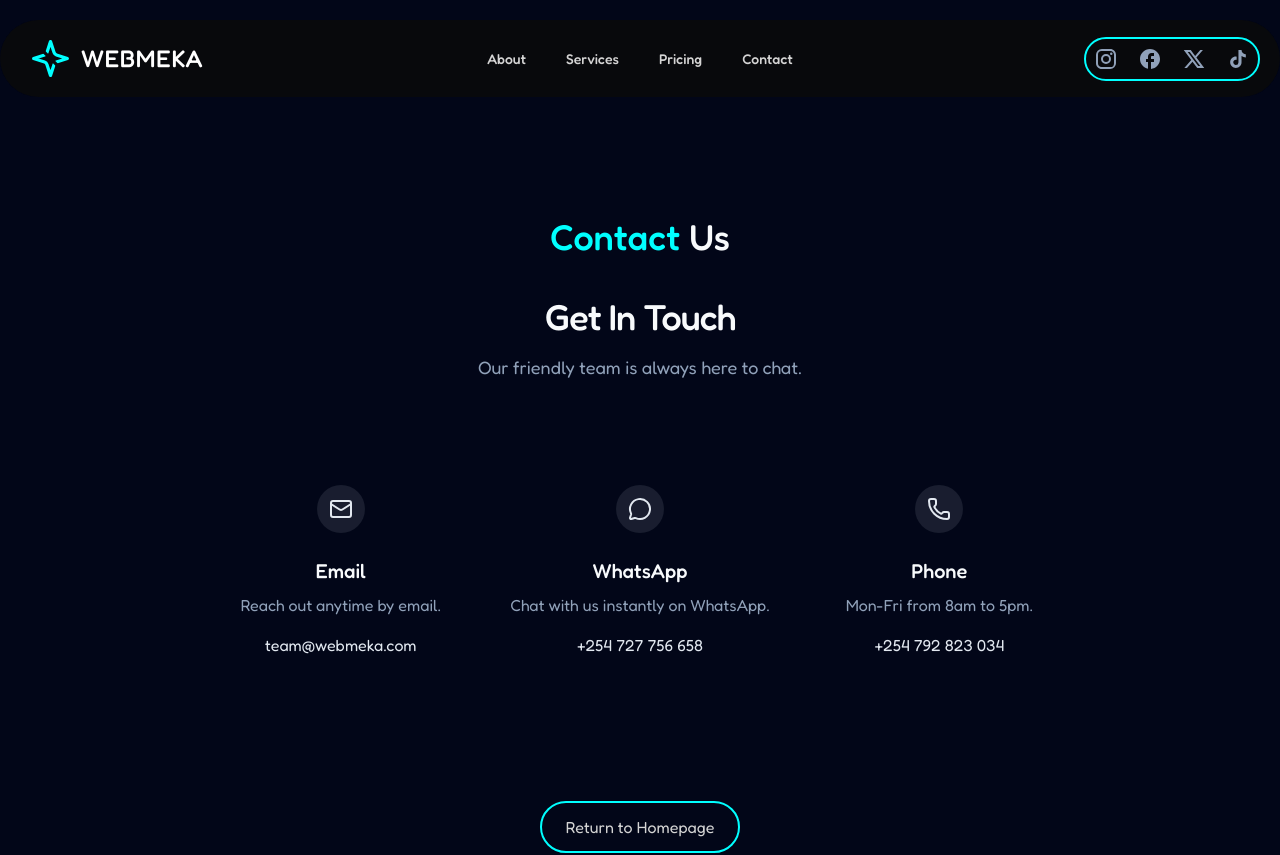
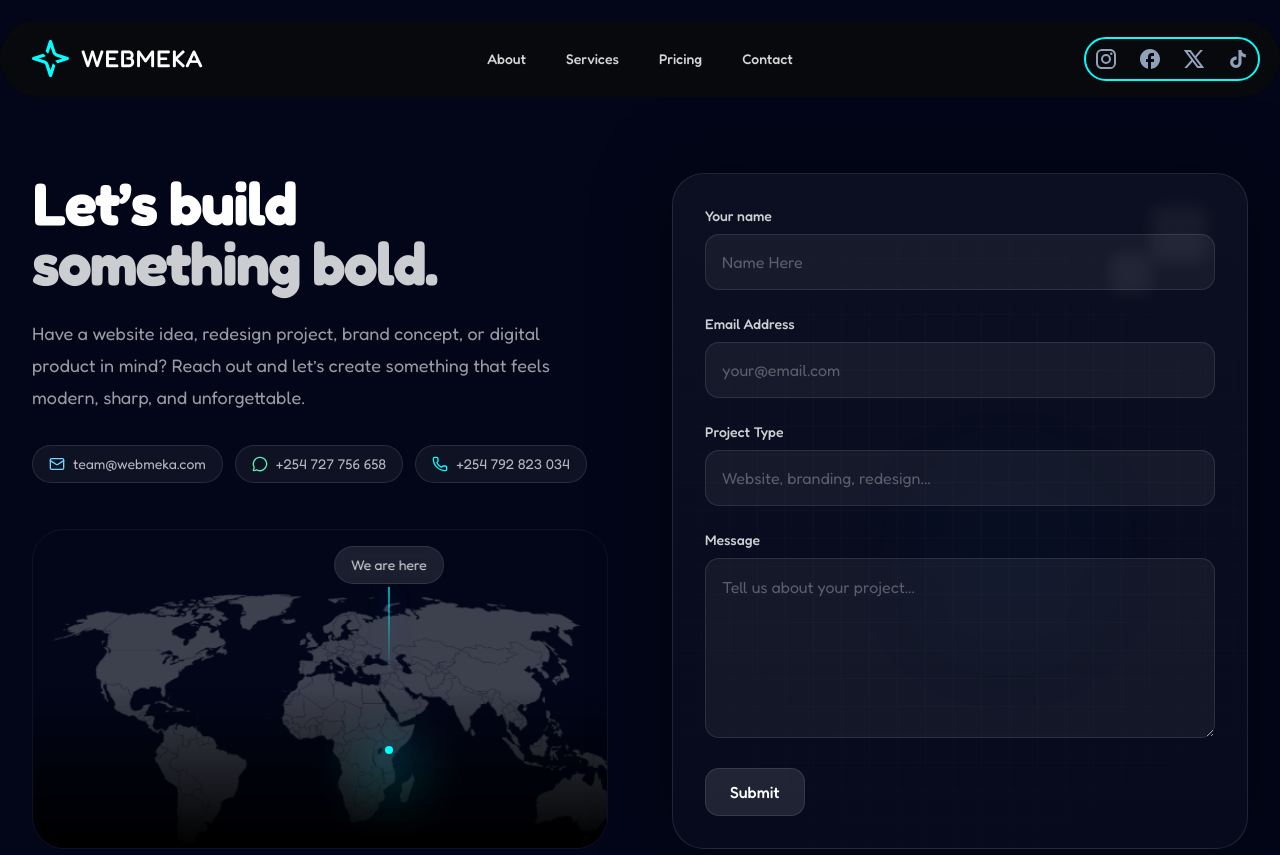
Before and after one commit to webmeka/webmeka, a Next.js app: page /contact-us in a window 1280 px wide. Shown: the top 855 px of the page. Built offline with nearby package versions, Linux system fonts and the light colour scheme.

Commit message:
new contact us page

```diff
--- a/src/app/about/page.tsx
+++ b/src/app/about/page.tsx
@@ -1,7 +1,6 @@
 import type { Metadata } from "next";
 import TrueFocus from "@/components/ui/trueFocus";
 import Features from "@/components/webmeka";
-import BackButton from "@/components/ui/back-button";
 
 export const metadata: Metadata = {
   title: "About WEBMEKA | Strategy Driven Creative Design Studio",
@@ -65,8 +64,6 @@ export default function AboutPage() {
           experiences people remember.
         </p>
       </div>
-
-      <BackButton />
     </section>
   );
 }
--- a/src/app/contact-us/page.tsx
+++ b/src/app/contact-us/page.tsx
@@ -1,6 +1,8 @@
 import type { Metadata } from "next";
-import ContactUsSection from "@/components/contact-us-section";
-import BackButton from "@/components/ui/back-button";
+import ContactForm from "@/components/ui/contact/contact-form"
+import ContactMap from "@/components/ui/contact/contact-map"
+import { Mail, MessageCircle, Phone } from "lucide-react"
+
 
 export const metadata: Metadata = {
   title: "Contact WEBMEKA | Get in Touch with Our Creative Studio",
@@ -23,11 +25,65 @@ export const metadata: Metadata = {
   },
 };
 
-export default function WebmekaContact() {
+export default function ContactPage() {
   return (
-    <div className="mb-20">
-    <ContactUsSection />
-    <BackButton/>
-    </div>
-  );
+    <main className="min-h-screen text-white ">
+      <section className="mx-auto grid max-w-7xl grid-cols-1 gap-10 px-4 py-16 sm:px-6 md:py-24 lg:grid-cols-2 lg:gap-16 lg:px-8">
+
+        {/* Left */}
+        <div className="flex flex-col justify-between">
+          <div>
+
+            <h1 className="text-4xl font-bold tracking-tight sm:text-5xl lg:text-6xl">
+              Let’s build
+              <span className="block text-white/80">something bold.</span>
+            </h1>
+
+            <p className="mt-6 max-w-xl text-base leading-8 text-white/60 sm:text-lg">
+              Have a website idea, redesign project, brand concept, or digital
+              product in mind? Reach out and let’s create something that feels
+              modern, sharp, and unforgettable.
+            </p>
+
+          <div className="mt-8 flex flex-wrap gap-3 text-sm text-white/70">
+            <a
+              href="mailto:team@webmeka.com"
+              className="inline-flex items-center gap-2 rounded-full border border-white/10 bg-white/5 px-4 py-2 transition hover:bg-white/10"
+            >
+              <Mail className="h-4 w-4 text-sky-300" />
+              team@webmeka.com
+            </a>
+
+            <a
+              href="https://wa.me/254727756658"
+              target="_blank"
+              rel="noopener noreferrer"
+              className="inline-flex items-center gap-2 rounded-full border border-white/10 bg-white/5 px-4 py-2 transition hover:bg-white/10"
+            >
+              <MessageCircle className="h-4 w-4 text-emerald-300" />
+              +254 727 756 658
+            </a>
+
+            <a
+              href="tel:+254792823034"
+              className="inline-flex items-center gap-2 rounded-full border border-white/10 bg-white/5 px-4 py-2 transition hover:bg-white/10"
+            >
+              <Phone className="h-4 w-4 text-webmeka" />
+              +254 792 823 034
+            </a>
+          </div>
+          </div>
+
+          <div className="mt-14 lg:mt-10">
+            <ContactMap />
+          </div>
+        </div>
+
+        {/* Right */}
+        <div>
+          <ContactForm />
+        </div>
+      </section>
+    </main>
+  )
 }
--- /dev/null
+++ b/src/components/ui/contact/contact-form.tsx
@@ -0,0 +1,79 @@
+export default function ContactForm() {
+  return (
+    <div className="relative overflow-hidden rounded-[2rem] border border-white/10 bg-gradient-to-b from-white/[0.04] to-white/[0.02] p-6 shadow-[0_0_80px_rgba(0,0,0,0.45)] sm:p-8">
+
+      {/* Grid background */}
+      <div
+        className="pointer-events-none absolute inset-0 opacity-30"
+        style={{
+          backgroundImage: `
+            linear-gradient(to right, rgba(255,255,255,0.06) 1px, transparent 1px),
+            linear-gradient(to bottom, rgba(255,255,255,0.06) 1px, transparent 1px)
+          `,
+          backgroundSize: "28px 28px",
+          maskImage: "radial-gradient(circle at center, black 40%, transparent 100%)",
+          WebkitMaskImage:
+            "radial-gradient(circle at center, black 40%, transparent 100%)",
+        }}
+      />
+
+      {/* Glow blocks */}
+      <div className="absolute right-10 top-8 h-14 w-14 rounded-md bg-white/5 blur-sm" />
+      <div className="absolute right-24 top-20 h-10 w-10 rounded-md bg-white/5 blur-sm" />
+      <div className="absolute left-1/2 top-1/2 h-24 w-24 rounded-full bg-blue-500/10 blur-3xl" />
+
+      <form className="relative space-y-6">
+        <div>
+          <label className="mb-2 block text-sm font-medium text-white/80">
+            Your name
+          </label>
+          <input
+            type="text"
+            placeholder="Name Here"
+            className="h-14 w-full rounded-xl border border-white/10 bg-white/5 px-4 text-white placeholder:text-white/30 outline-none transition focus:border-blue-500/40 focus:ring-2 focus:ring-blue-500/20"
+          />
+        </div>
+
+        <div>
+          <label className="mb-2 block text-sm font-medium text-white/80">
+            Email Address
+          </label>
+          <input
+            type="email"
+            placeholder="your@email.com"
+            className="h-14 w-full rounded-xl border border-white/10 bg-white/5 px-4 text-white placeholder:text-white/30 outline-none transition focus:border-blue-500/40 focus:ring-2 focus:ring-blue-500/20"
+          />
+        </div>
+
+        <div>
+          <label className="mb-2 block text-sm font-medium text-white/80">
+            Project Type
+          </label>
+          <input
+            type="text"
+            placeholder="Website, branding, redesign..."
+            className="h-14 w-full rounded-xl border border-white/10 bg-white/5 px-4 text-white placeholder:text-white/30 outline-none transition focus:border-blue-500/40 focus:ring-2 focus:ring-blue-500/20"
+          />
+        </div>
+
+        <div>
+          <label className="mb-2 block text-sm font-medium text-white/80">
+            Message
+          </label>
+          <textarea
+            rows={6}
+            placeholder="Tell us about your project..."
+            className="min-h-[180px] w-full rounded-xl border border-white/10 bg-white/5 px-4 py-4 text-white placeholder:text-white/30 outline-none transition focus:border-blue-500/40 focus:ring-2 focus:ring-blue-500/20"
+          />
+        </div>
+
+        <button
+          type="submit"
+          className="inline-flex h-12 items-center justify-center rounded-xl border border-white/10 bg-white/10 px-6 font-medium text-white transition hover:bg-white/15 active:scale-[0.98]"
+        >
+          Submit
+        </button>
+      </form>
+    </div>
+  )
+}
--- /dev/null
+++ b/src/components/ui/contact/contact-map.tsx
@@ -0,0 +1,95 @@
+"use client"
+
+import { motion } from "framer-motion"
+
+export default function ContactMap() {
+  return (
+    <div className="relative h-[280px] w-full overflow-hidden rounded-[2rem] border border-white/5 sm:h-[320px]">
+
+      {/* Label */}
+      <motion.div
+        initial={{ opacity: 0, y: -8 }}
+        animate={{ opacity: 1, y: 0 }}
+        transition={{ duration: 0.6 }}
+        className="
+          absolute
+          left-[62%] top-[18%] md:top-[5%]   /* desktop */
+          z-20 -translate-x-1/2
+          rounded-full border border-white/10
+          bg-white/10 px-4 py-2 text-sm text-white/80
+          backdrop-blur-md
+        "
+      >
+        We are here
+      </motion.div>
+
+      {/* Beam */}
+      <motion.div
+        initial={{ height: 0, opacity: 0 }}
+        animate={{ height: 130, opacity: 1 }}
+        transition={{
+          duration: 0.8,
+          delay: 0.5,
+          repeat: Infinity,
+          repeatType: "reverse",
+          repeatDelay: 4,
+        }}
+        className="
+          absolute
+          left-[62%] top-[28%] md:top-[18%]
+          z-10 w-[2px] -translate-x-1/2
+          bg-gradient-to-b from-webmeka to-transparent
+          shadow-[0_0_20px_rgba(59,130,246,0.7)]
+        "
+      />
+
+      {/* Glow base */}
+      <motion.div
+        animate={{
+          scale: [1, 1.2, 1],
+          opacity: [0.55, 0.9, 0.55],
+        }}
+        transition={{
+          duration: 2.4,
+          repeat: Infinity,
+          ease: "easeInOut",
+        }}
+        className="
+          absolute
+          left-[62%] top-[74%] md:top-[68%]
+          z-10 h-10 w-10 -translate-x-1/2
+          rounded-full bg-webmeka/40 blur-xl
+        "
+      />
+
+      {/* Pin center */}
+      <div
+        className="
+          absolute
+          left-[62%] top-[74%] md:top-[68%]
+          z-20 h-2 w-2 -translate-x-1/2
+          rounded-full bg-webmeka
+          shadow-[0_0_30px_rgba(59,130,246,0.9)]
+        "
+      />
+
+      {/* Map */}
+      <div className="absolute inset-x-0 bottom-0 flex justify-center opacity-50">
+        <img
+          src="/world.svg"
+          alt="World map"
+          className="
+            pointer-events-none w-full max-w-4xl
+            scale-[1.15] md:scale-[1.2]
+            object-contain opacity-50
+            [transform:perspective(1000px)_rotateX(35deg)]
+            md:[transform:perspective(1000px)_rotateX(22deg)]
+          "
+        />
+      </div>
+
+      {/* Fade */}
+      <div className="absolute inset-0 bg-gradient-to-t from-black via-transparent to-transparent" />
+    </div>
+  )
+}
```
Also changed, not shown: public/world.svg (added).
